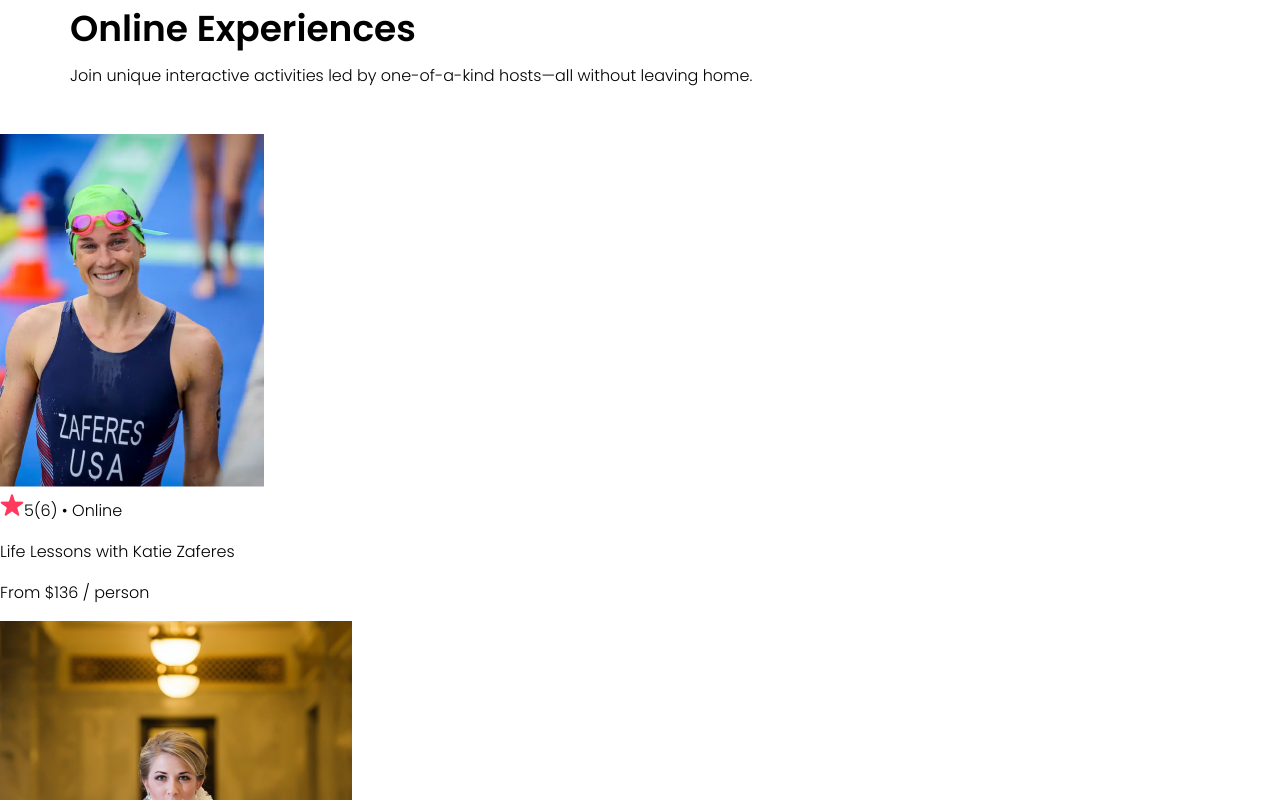
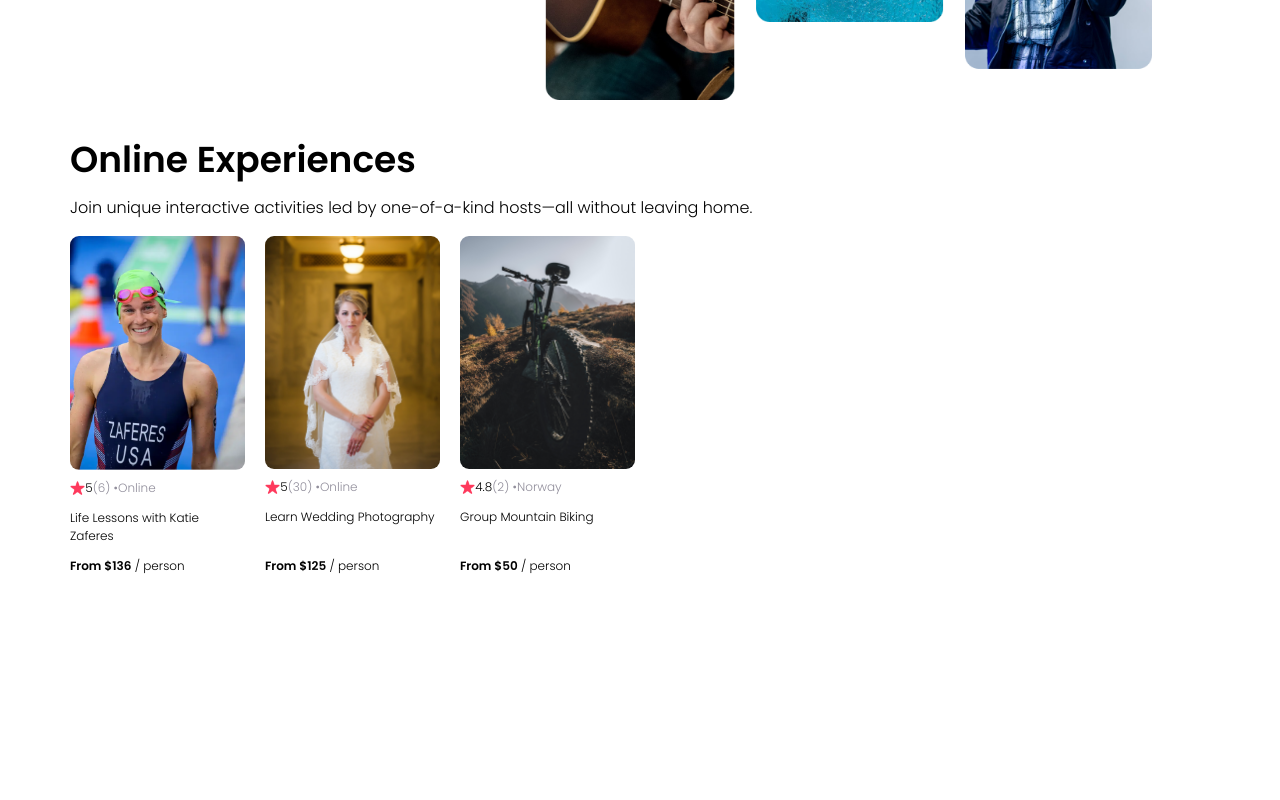
Before and after one commit to pfjoana/vite-react-airbnb, a React (Vite) app: page / in a window 1280 px wide. Shown: the part 600-1400 px from the top of the page. After the commit the page ends 1217 px from the top, so only its background shows below. Built offline with nearby package versions, Linux system fonts and the light colour scheme.

Commit message:
added card component style

```diff
--- a/src/App.css
+++ b/src/App.css
@@ -24,11 +24,11 @@
 .hero-section {
   display: flex;
   flex-direction: column;
-  padding: 30px;
+  margin: 30px 30px 0 30px;
 }
 
 .hero-section img{
-  max-width: 800px;
+  max-width: 80vw;
   align-self: center;
 }
 
@@ -46,3 +46,53 @@
 .hero-text p{
   margin-top: 0;
 }
+
+
+/* Cards */
+.bold {
+  font-weight: bold;
+}
+
+.gray {
+  color: #918E9B;
+}
+
+.cards-section {
+  display: flex;
+  flex-wrap: nowrap;
+  gap: 20px;
+  overflow-x: auto;
+  margin: 0px 0px 30px 70px;
+}
+
+.card {
+  width: 175px;
+  font-size: 12px;
+  flex: 0 0 auto;
+  display: flex;
+  flex-direction: column;
+}
+
+.card-img {
+  width: 100%;
+  border-radius: 9px;
+  margin-bottom: 9px;
+}
+
+.card-title {
+  overflow: hidden;
+  text-overflow: ellipsis;
+}
+
+.card-stats {
+  display: flex;
+  align-items: center;
+}
+
+.card-star {
+  height: 14px;
+}
+
+.card-price {
+  margin-top: auto;
+}
--- a/src/App.jsx
+++ b/src/App.jsx
@@ -25,10 +25,13 @@
   })
 
   return (
-    <div>
+    <>
       <Navbar />
       <Hero />
-      {cards}
-    </div>
+      <section className="cards-section">
+        {cards}
+      </section>
+
+    </>
   )
 }
--- a/src/components/Card.jsx
+++ b/src/components/Card.jsx
@@ -3,17 +3,17 @@
 export default function Card(props) {
   return (
       <div className="card">
-          <img src={`../public/images/${props.img}`}/>
+          <img src={`../public/images/${props.img}`} className="card-img"/>
 
-          <div >
-              <img src={star} />
+          <div className="card-stats">
+              <img src={star} className="card-star"/>
               <span>{props.rating}</span>
-              <span>({props.reviewCount}) • </span>
-              <span>{props.location}</span>
+              <span className="gray">({props.reviewCount}) • </span>
+              <span className="gray">{props.location}</span>
           </div>
 
-          <p>{props.title}</p>
-          <p><span>From ${props.price}</span> / person</p>
+          <p className="card-title">{props.title}</p>
+          <p className="card-price"><span className="bold">From ${props.price}</span> / person</p>
       </div>
   )
 }
```
